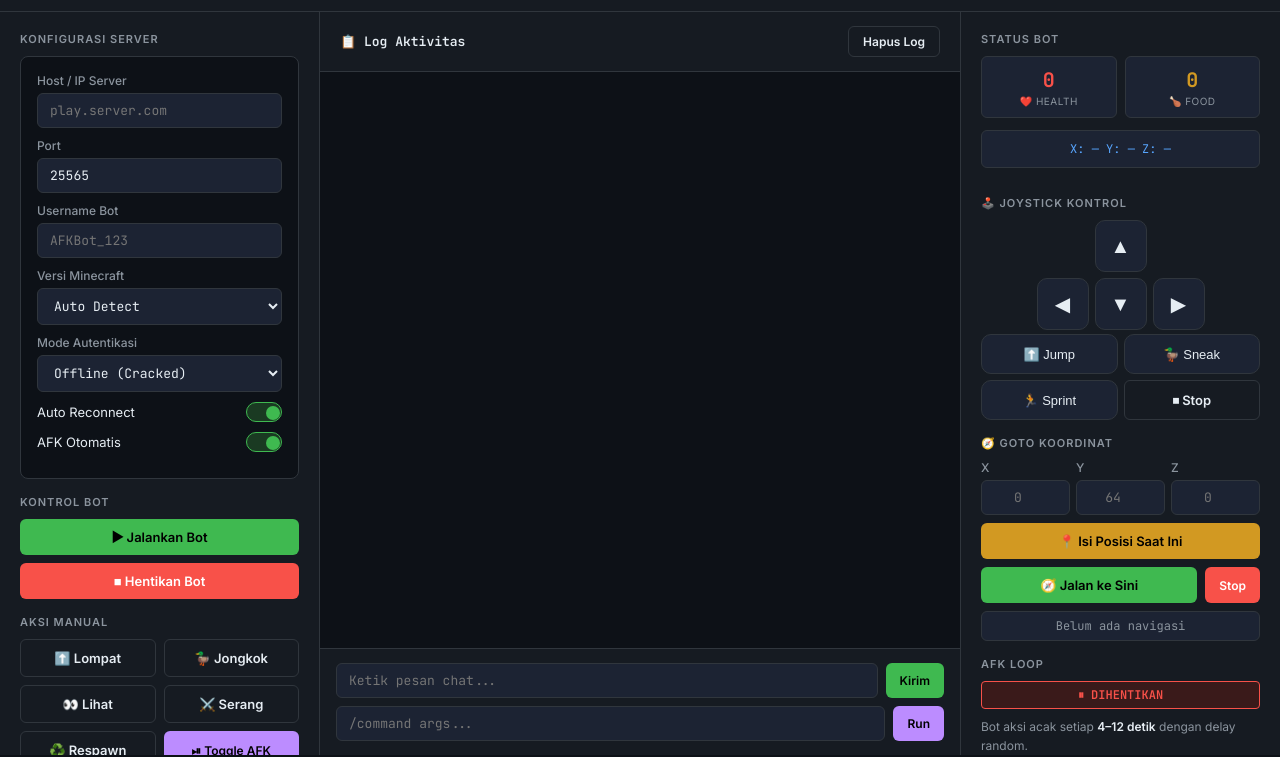
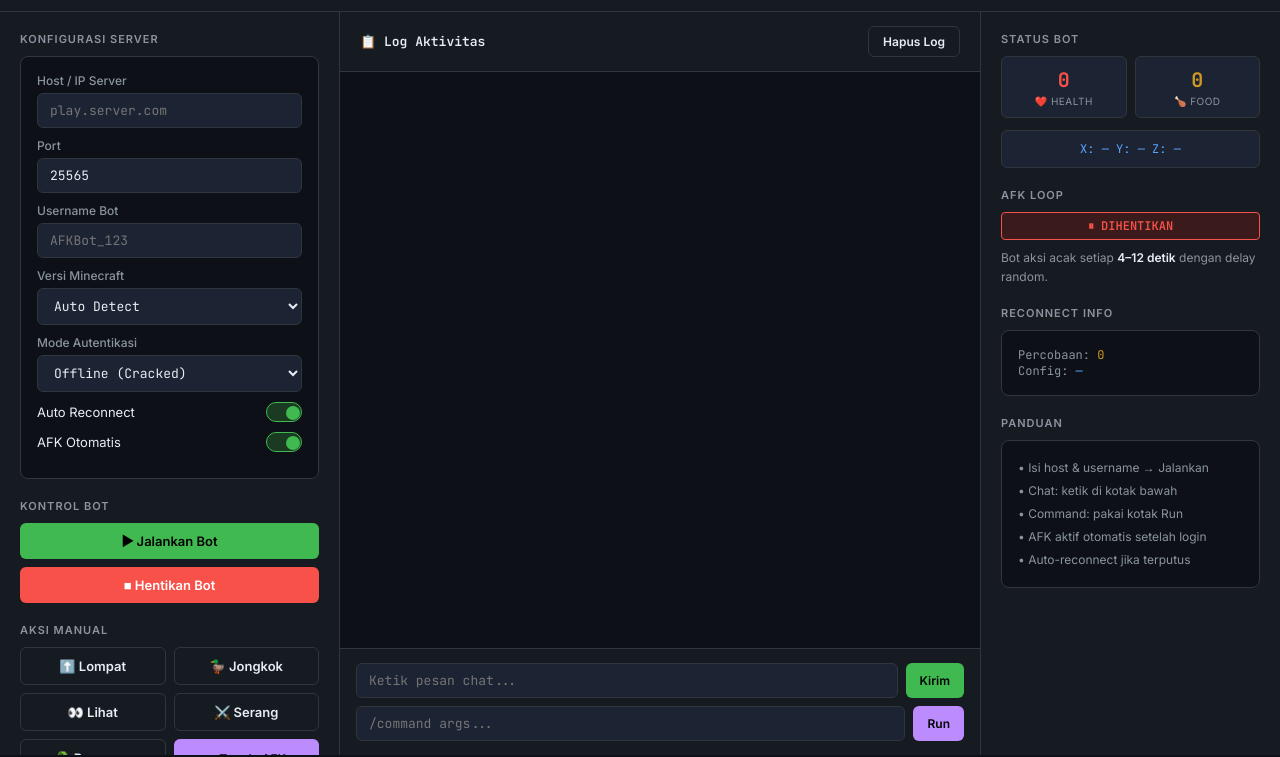
Before and after one commit to narendra-xyz/minecraft-afk-bot, a website: page public/index.html in a window 1280 px wide. Shown: the part 43-800 px from the top of the page. Drawn offline with nearby package versions, Linux system fonts and the light colour scheme; no server answers.

Commit message:
Update index.html

```diff
--- a/public/index.html
+++ b/public/index.html
@@ -24,8 +24,8 @@ header{background:var(--surface);border-bottom:1px solid var(--border);padding:1
 @keyframes pulse{0%,100%{opacity:1}50%{opacity:0.4}}
 .stats-bar{margin-left:auto;display:flex;gap:20px;font-size:13px;color:var(--muted);font-family:'JetBrains Mono',monospace}
 .stat{display:flex;align-items:center;gap:6px}
-.layout{display:grid;grid-template-columns:320px 1fr 320px;gap:0;height:calc(100vh - 57px);overflow:hidden}
-.panel{background:var(--surface);border-right:1px solid var(--border);overflow-y:auto;padding:20px;display:flex;flex-direction:column;gap:16px}
+.layout{display:grid;grid-template-columns:340px 1fr 300px;gap:0;height:calc(100vh - 57px);overflow:hidden}
+.panel{background:var(--surface);border-right:1px solid var(--border);overflow-y:auto;padding:20px;display:flex;flex-direction:column;gap:20px}
 .panel:last-child{border-right:none;border-left:1px solid var(--border)}
 .section-title{font-size:11px;font-weight:600;text-transform:uppercase;letter-spacing:1px;color:var(--muted);margin-bottom:10px}
 .card{background:var(--bg);border:1px solid var(--border);border-radius:8px;padding:16px}
@@ -46,7 +46,6 @@ input:focus,select:focus{border-color:var(--blue)}
 .btn-outline{background:transparent;border:1px solid var(--border);color:var(--text)}
 .btn-outline:hover{border-color:var(--blue);color:var(--blue)}
 .btn-purple{background:var(--purple);color:#000}
-.btn-yellow{background:var(--yellow);color:#000}
 .btn-sm{width:auto;padding:7px 14px;font-size:12px}
 .action-grid{display:grid;grid-template-columns:1fr 1fr;gap:8px}
 .log-panel{display:flex;flex-direction:column;overflow:hidden;background:var(--bg)}
@@ -66,28 +65,12 @@ input:focus,select:focus{border-color:var(--blue)}
 .chat-row input{flex:1;margin:0}
 .info-grid{display:grid;grid-template-columns:1fr 1fr;gap:8px;margin-bottom:12px}
 .info-box{background:var(--surface2);border:1px solid var(--border);border-radius:6px;padding:10px;text-align:center}
-.info-box .val{font-family:'JetBrains Mono',monospace;font-size:20px;font-weight:700}
+.info-box .val{font-family:'JetBrains Mono',monospace;font-size:20px;font-weight:700;color:var(--text)}
 .info-box .lbl{font-size:10px;text-transform:uppercase;letter-spacing:0.5px;color:var(--muted);margin-top:2px}
-.pos-display{background:var(--surface2);border:1px solid var(--border);border-radius:6px;padding:10px 12px;font-family:'JetBrains Mono',monospace;font-size:12px;color:var(--blue);text-align:center;margin-bottom:12px}
+.pos-display{background:var(--surface2);border:1px solid var(--border);border-radius:6px;padding:10px 12px;font-family:'JetBrains Mono',monospace;font-size:12px;color:var(--blue);text-align:center}
 .afk-badge{display:inline-flex;align-items:center;gap:6px;padding:5px 12px;border-radius:4px;font-size:12px;font-weight:600;font-family:'JetBrains Mono',monospace;width:100%;justify-content:center;margin-bottom:8px}
 .afk-badge.running{background:var(--green-dim);border:1px solid var(--green);color:var(--green)}
 .afk-badge.stopped{background:var(--red-dim);border:1px solid var(--red);color:var(--red)}
-
-/* Joystick */
-.joystick-wrap{display:flex;flex-direction:column;align-items:center;gap:6px;margin-bottom:4px}
-.joy-row{display:flex;gap:6px;justify-content:center}
-.joy-btn{width:52px;height:52px;border-radius:10px;border:1px solid var(--border);background:var(--surface2);color:var(--text);font-size:20px;cursor:pointer;display:flex;align-items:center;justify-content:center;user-select:none;-webkit-user-select:none;transition:all 0.1s}
-.joy-btn:active,.joy-btn.pressed{background:var(--blue);border-color:var(--blue);color:#000;transform:scale(0.93)}
-.joy-spacer{width:52px;height:52px}
-.joy-extra{display:grid;grid-template-columns:1fr 1fr;gap:6px;margin-top:4px}
-
-/* Goto */
-.goto-grid{display:grid;grid-template-columns:1fr 1fr 1fr;gap:6px;margin-bottom:8px}
-.goto-grid input{margin:0;padding:8px 6px;text-align:center}
-.goto-status{font-size:12px;font-family:'JetBrains Mono',monospace;color:var(--muted);text-align:center;padding:6px;background:var(--surface2);border-radius:6px;border:1px solid var(--border)}
-.goto-status.going{color:var(--yellow)}
-.goto-status.done{color:var(--green)}
-
 ::-webkit-scrollbar{width:6px}
 ::-webkit-scrollbar-track{background:transparent}
 ::-webkit-scrollbar-thumb{background:var(--border);border-radius:3px}
@@ -105,8 +88,6 @@ select option{background:var(--surface2)}
 </div>
 </header>
 <div class="layout">
-
-<!-- LEFT -->
 <div class="panel">
 <div>
 <div class="section-title">Konfigurasi Server</div>
@@ -156,8 +137,6 @@ select option{background:var(--surface2)}
 </div>
 </div>
 </div>
-
-<!-- CENTER LOG -->
 <div class="log-panel">
 <div class="log-header">
 <div class="log-header-title">📋 Log Aktivitas</div>
@@ -175,8 +154,6 @@ select option{background:var(--surface2)}
 </div>
 </div>
 </div>
-
-<!-- RIGHT -->
 <div class="panel">
 <div>
 <div class="section-title">Status Bot</div>
@@ -186,52 +163,11 @@ select option{background:var(--surface2)}
 </div>
 <div class="pos-display" id="val-pos">X: — Y: — Z: —</div>
 </div>
-
-<div>
-<div class="section-title">🕹️ Joystick Kontrol</div>
-<div class="joystick-wrap">
-<div class="joy-row">
-<div class="joy-spacer"></div>
-<button class="joy-btn" id="joy-forward" ontouchstart="joyPress('forward')" ontouchend="joyRelease('forward')" onmousedown="joyPress('forward')" onmouseup="joyRelease('forward')">▲</button>
-<div class="joy-spacer"></div>
-</div>
-<div class="joy-row">
-<button class="joy-btn" id="joy-left" ontouchstart="joyPress('left')" ontouchend="joyRelease('left')" onmousedown="joyPress('left')" onmouseup="joyRelease('left')">◀</button>
-<button class="joy-btn" id="joy-back" ontouchstart="joyPress('back')" ontouchend="joyRelease('back')" onmousedown="joyPress('back')" onmouseup="joyRelease('back')">▼</button>
-<button class="joy-btn" id="joy-right" ontouchstart="joyPress('right')" ontouchend="joyRelease('right')" onmousedown="joyPress('right')" onmouseup="joyRelease('right')">▶</button>
-</div>
-</div>
-<div class="joy-extra">
-<button class="joy-btn btn-outline" style="width:100%;height:40px;font-size:13px" ontouchstart="joyPress('jump')" ontouchend="joyRelease('jump')" onmousedown="joyPress('jump')" onmouseup="joyRelease('jump')">⬆️ Jump</button>
-<button class="joy-btn btn-outline" style="width:100%;height:40px;font-size:13px" ontouchstart="joyPress('sneak')" ontouchend="joyRelease('sneak')" onmousedown="joyPress('sneak')" onmouseup="joyRelease('sneak')">🦆 Sneak</button>
-<button class="joy-btn btn-outline" style="width:100%;height:40px;font-size:13px" ontouchstart="joyPress('sprint')" ontouchend="joyRelease('sprint')" onmousedown="joyPress('sprint')" onmouseup="joyRelease('sprint')">🏃 Sprint</button>
-<button class="btn btn-outline" style="height:40px;font-size:13px" onclick="joyStopAll()">⏹ Stop</button>
-</div>
-</div>
-
-<div>
-<div class="section-title">🧭 Goto Koordinat</div>
-<div class="goto-grid">
-<div><label>X</label><input type="number" id="goto-x" placeholder="0"></div>
-<div><label>Y</label><input type="number" id="goto-y" placeholder="64"></div>
-<div><label>Z</label><input type="number" id="goto-z" placeholder="0"></div>
-</div>
-<div style="display:flex;gap:8px;margin-bottom:8px">
-<button class="btn btn-yellow" onclick="gotoFill()">📍 Isi Posisi Saat Ini</button>
-</div>
-<div style="display:flex;gap:8px;margin-bottom:8px">
-<button class="btn btn-green" onclick="gotoGo()">🧭 Jalan ke Sini</button>
-<button class="btn btn-red btn-sm" onclick="gotoStop()">Stop</button>
-</div>
-<div class="goto-status" id="goto-status">Belum ada navigasi</div>
-</div>
-
 <div>
 <div class="section-title">AFK Loop</div>
 <div class="afk-badge stopped" id="afk-badge">⏸ DIHENTIKAN</div>
 <div style="font-size:12px;color:var(--muted);line-height:1.6">Bot aksi acak setiap <strong style="color:var(--text)">4–12 detik</strong> dengan delay random.</div>
 </div>
-
 <div>
 <div class="section-title">Reconnect Info</div>
 <div class="card" style="font-size:12px;font-family:'JetBrains Mono',monospace;color:var(--muted)">
@@ -239,14 +175,21 @@ Percobaan: <span id="val-reconnect" style="color:var(--yellow)">0</span><br>
 Config: <span id="val-cfg" style="color:var(--blue)">—</span>
 </div>
 </div>
+<div>
+<div class="section-title">Panduan</div>
+<div class="card" style="font-size:12px;color:var(--muted);line-height:1.9">
+• Isi host & username → Jalankan<br>
+• Chat: ketik di kotak bawah<br>
+• Command: pakai kotak Run<br>
+• AFK aktif otomatis setelah login<br>
+• Auto-reconnect jika terputus
 </div>
-
+</div>
+</div>
 </div>
 <script>
 const socket=io();
 let afkRunning=false;
-let currentPos={x:0,y:64,z:0};
-
 socket.on('init',({logs,config})=>{logs.forEach(appendLog);if(config)loadConfig(config);});
 socket.on('log',appendLog);
 socket.on('status',(s)=>{
@@ -261,99 +204,23 @@ socket.on('status',(s)=>{
 document.getElementById('val-food').textContent=Math.round(s.food||0);
 document.getElementById('val-reconnect').textContent=s.reconnectAttempts||0;
 document.getElementById('val-cfg').textContent=s.config?`${s.config.host}:${s.config.port}`:'—';
-  if(s.position){
-    const p=s.position;
-    currentPos={x:Math.round(p.x),y:Math.round(p.y),z:Math.round(p.z)};
-    document.getElementById('val-pos').textContent=`X: ${currentPos.x} Y: ${currentPos.y} Z: ${currentPos.z}`;
-  }
+if(s.position){const p=s.position;document.getElementById('val-pos').textContent=`X: ${Math.round(p.x)} Y: ${Math.round(p.y)} Z: ${Math.round(p.z)}`;}
 document.getElementById('btn-connect').disabled=s.status!=='offline';
 document.getElementById('btn-disconnect').disabled=s.status==='offline';
 });
 socket.on('afk_state',(state)=>{afkRunning=state;updateAfkBadge();});
 socket.on('chat',({username,message,time})=>{appendLog({msg:`[${username}]: ${message}`,type:'chat',time});});
-socket.on('goto_done',()=>{
-  const el=document.getElementById('goto-status');
-  el.textContent='✅ Sampai di tujuan!';
-  el.className='goto-status done';
-});
-
-function appendLog({msg,type,time}){
-  const c=document.getElementById('log-container');
-  const div=document.createElement('div');
-  div.className='log-entry';
-  div.innerHTML=`<span class="log-time">${time}</span><span class="log-msg ${type}">${msg}</span>`;
-  c.appendChild(div);
-  c.scrollTop=c.scrollHeight;
-}
+function appendLog({msg,type,time}){const c=document.getElementById('log-container');const div=document.createElement('div');div.className='log-entry';div.innerHTML=`<span class="log-time">${time}</span><span class="log-msg ${type}">${msg}</span>`;c.appendChild(div);c.scrollTop=c.scrollHeight;}
 function clearLogs(){document.getElementById('log-container').innerHTML='';}
 function toggleBtn(el){el.classList.toggle('on');}
-function loadConfig(cfg){
-  if(cfg.host)document.getElementById('cfg-host').value=cfg.host;
-  if(cfg.port)document.getElementById('cfg-port').value=cfg.port;
-  if(cfg.username)document.getElementById('cfg-user').value=cfg.username;
-}
-function updateAfkBadge(){
-  const b=document.getElementById('afk-badge');
-  b.className='afk-badge '+(afkRunning?'running':'stopped');
-  b.textContent=afkRunning?'▶ BERJALAN':'⏸ DIHENTIKAN';
-}
-function connectBot(){
-  const host=document.getElementById('cfg-host').value.trim();
-  const username=document.getElementById('cfg-user').value.trim();
-  if(!host||!username)return alert('Host dan username wajib!');
-  socket.emit('connect_bot',{host,port:document.getElementById('cfg-port').value||25565,username,version:document.getElementById('cfg-version').value||false,auth:document.getElementById('cfg-auth').value,autoReconnect:document.getElementById('tog-reconnect').classList.contains('on'),afkEnabled:document.getElementById('tog-afk').classList.contains('on'),});
-}
+function loadConfig(cfg){if(cfg.host)document.getElementById('cfg-host').value=cfg.host;if(cfg.port)document.getElementById('cfg-port').value=cfg.port;if(cfg.username)document.getElementById('cfg-user').value=cfg.username;}
+function updateAfkBadge(){const b=document.getElementById('afk-badge');b.className='afk-badge '+(afkRunning?'running':'stopped');b.textContent=afkRunning?'▶ BERJALAN':'⏸ DIHENTIKAN';}
+function connectBot(){const host=document.getElementById('cfg-host').value.trim();const username=document.getElementById('cfg-user').value.trim();if(!host||!username)return alert('Host dan username wajib!');socket.emit('connect_bot',{host,port:document.getElementById('cfg-port').value||25565,username,version:document.getElementById('cfg-version').value||false,auth:document.getElementById('cfg-auth').value,autoReconnect:document.getElementById('tog-reconnect').classList.contains('on'),afkEnabled:document.getElementById('tog-afk').classList.contains('on'),});}
 function disconnectBot(){if(confirm('Hentikan bot?'))socket.emit('disconnect_bot');}
 function sendChat(){const input=document.getElementById('chat-input');const msg=input.value.trim();if(!msg)return;socket.emit('send_chat',msg);input.value='';}
 function sendCommand(){const input=document.getElementById('cmd-input');const cmd=input.value.trim();if(!cmd)return;socket.emit('send_command',cmd);input.value='';}
 function manualAction(action){socket.emit('manual_action',action);}
 function toggleAfk(){socket.emit('toggle_afk');}
-
-// Joystick
-function joyPress(key){
-  socket.emit('joy_key',{key,state:true});
-  const el=document.getElementById('joy-'+key);
-  if(el)el.classList.add('pressed');
-}
-function joyRelease(key){
-  socket.emit('joy_key',{key,state:false});
-  const el=document.getElementById('joy-'+key);
-  if(el)el.classList.remove('pressed');
-}
-function joyStopAll(){
-  ['forward','back','left','right','jump','sneak','sprint'].forEach(k=>{
-    socket.emit('joy_key',{key:k,state:false});
-    const el=document.getElementById('joy-'+k);
-    if(el)el.classList.remove('pressed');
-  });
-}
-// Prevent touchend not firing on mobile
-document.addEventListener('touchend',()=>{
-  ['forward','back','left','right','jump','sneak','sprint'].forEach(k=>joyRelease(k));
-});
-
-// Goto
-function gotoFill(){
-  document.getElementById('goto-x').value=currentPos.x;
-  document.getElementById('goto-y').value=currentPos.y;
-  document.getElementById('goto-z').value=currentPos.z;
-}
-function gotoGo(){
-  const x=parseFloat(document.getElementById('goto-x').value);
-  const y=parseFloat(document.getElementById('goto-y').value);
-  const z=parseFloat(document.getElementById('goto-z').value);
-  if(isNaN(x)||isNaN(y)||isNaN(z))return alert('Isi semua koordinat X, Y, Z!');
-  socket.emit('goto_xyz',{x,y,z});
-  const el=document.getElementById('goto-status');
-  el.textContent=`🧭 Menuju X:${x} Y:${y} Z:${z}...`;
-  el.className='goto-status going';
-}
-function gotoStop(){
-  socket.emit('goto_stop');
-  const el=document.getElementById('goto-status');
-  el.textContent='🛑 Navigasi dihentikan';
-  el.className='goto-status';
-}
 </script>
 </body>
 </html>
```
Lines whose indentation alone changed are shown as unchanged.
